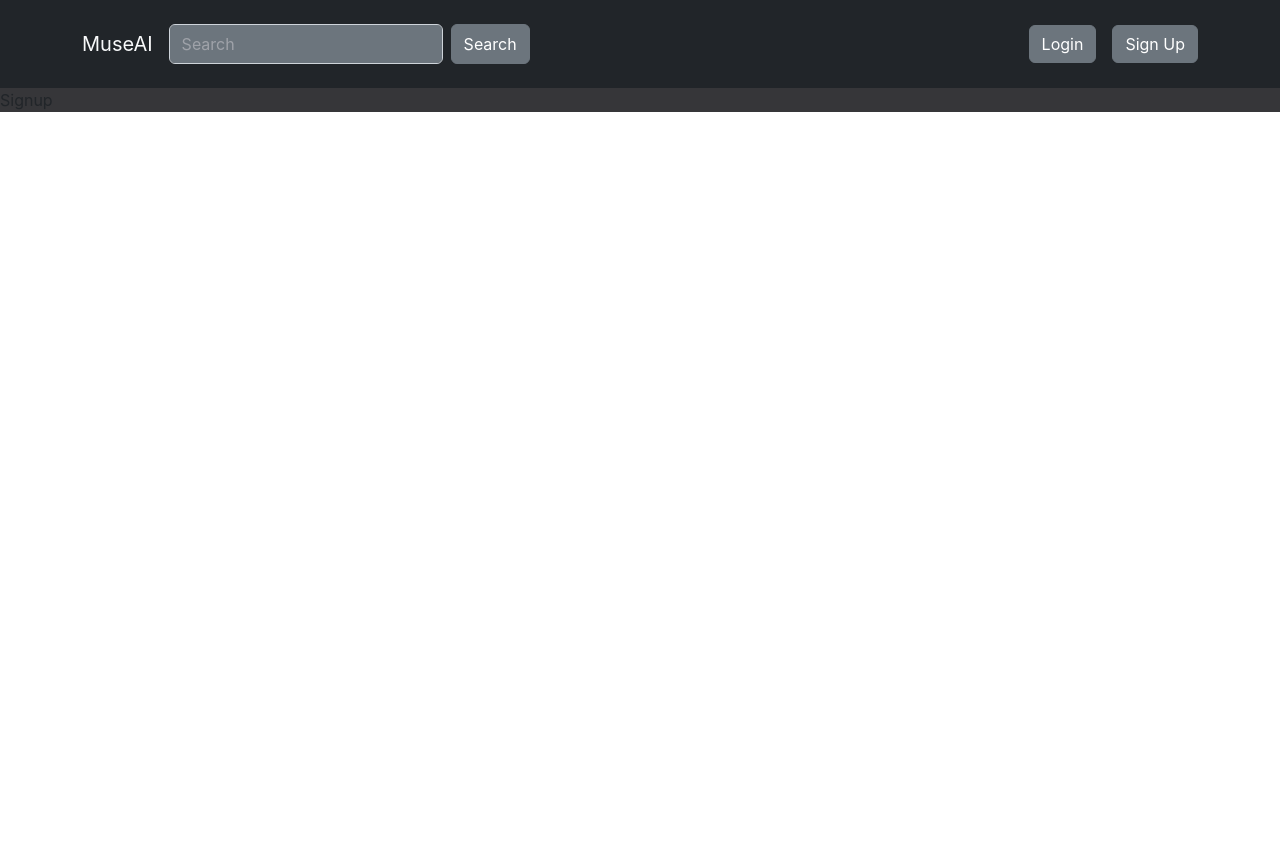
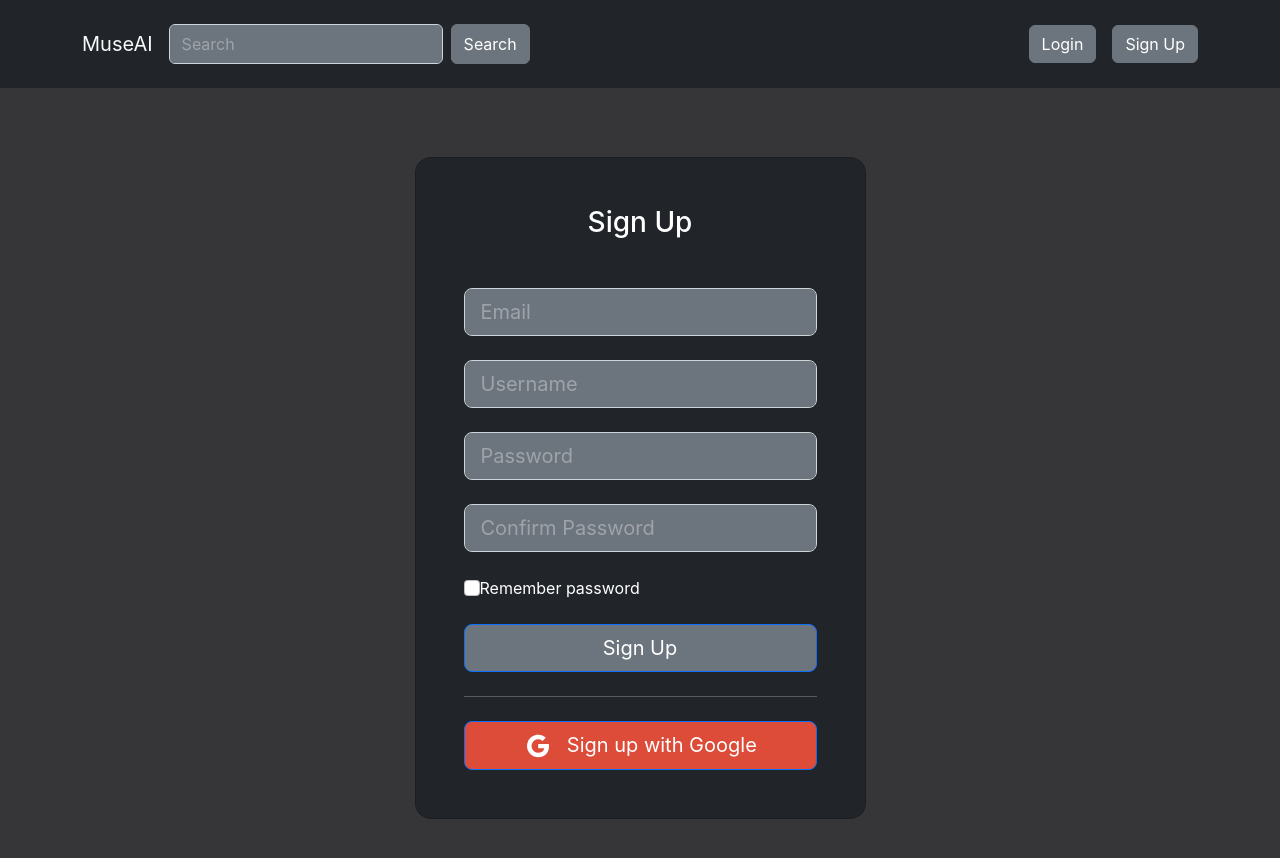
Before and after one commit to ShoggyR79/MuseAI, a React (Create React App) app in the folder museai_frontend/: page /signup in a window 1280 px wide. Shown: the top 858 px of the page. Before the commit the page ends 800 px from the top, so only its background shows below. Built offline with nearby package versions, Linux system fonts and the light colour scheme.

Commit message:
login and signup

```diff
--- a/museai_frontend/src/Pages/Login.js
+++ b/museai_frontend/src/Pages/Login.js
@@ -1,11 +1,44 @@
 import Navbar from '../components/Navbar';
+import {AiOutlineGoogle} from "react-icons/ai";
 
 const Login = () => {
     console.log('login')
     return (
         <div>
-            <Navbar/>
-            <p>Login</p>
+            <Navbar />
+            <section className="vh-100" style={{ backgroundColor: '#363639' }}>
+                <div className="container py-5 h-100">
+                    <div className="row d-flex justify-content-center align-items-center h-100">
+                        <div className="col-12 col-md-8 col-lg-6 col-xl-5">
+                            <div className="card shadow-2-strong bg-dark" style={{ borderRadius: '1rem' }}>
+                                <div className="card-body p-5 text-center">
+                                    <h3 className="mb-5" style={{fontWeight: '550', color: 'white'}}>Login</h3>
+                                    <div className="form-outline mb-4">
+                                        <input type="email" id="typeEmailX-2" className="form-control form-control-lg bg-secondary" placeholder='Email'/>
+
+                                    </div>
+                                    <div className="form-outline mb-4">
+                                        <input type="password" id="typePasswordX-2" className="form-control form-control-lg bg-secondary" placeholder='Password'/>
+
+                                    </div>
+                                    {/* Checkbox */}
+                                    <div className="form-check d-flex justify-content-start mb-4">
+                                        <input className="form-check-input ml3" type="checkbox" defaultValue id="form1Example3" />
+                                        <label className="form-check-label me3" htmlFor="form1Example3" style={{color: 'white'}}> Remember password </label>
+                                    </div>
+                                    <button className="btn btn-primary btn-lg btn-block bg-secondary" type="submit" style={{width: '100%'}}>Login</button>
+                                    <hr className="my-4" style={{color: 'white'}}/>
+                                    <button className="btn btn-lg btn-block btn-primary" style={{ backgroundColor: '#dd4b39' ,width:'100%', height: '15%'}} type="submit"><AiOutlineGoogle size={30} style={{verticalAlign: 'middle'}} className="fab fa-google me-2"/> Sign in with Google</button>
+                                </div>
+                            </div>
+                        </div>
+                    </div>
+                </div>
+            </section>
+
+
+
+
         </div>
 
     )
--- a/museai_frontend/src/Pages/Signup.js
+++ b/museai_frontend/src/Pages/Signup.js
@@ -1,10 +1,47 @@
 import Navbar from '../components/Navbar';
+import {AiOutlineGoogle} from "react-icons/ai";
 
 const Signup = () => {
     return (
         <div>
             <Navbar/>
-            <p>Signup</p>
+            <section className="vh-100" style={{ backgroundColor: '#363639' }}>
+                <div className="container py-5 h-100">
+                    <div className="row d-flex justify-content-center align-items-center h-100">
+                        <div className="col-12 col-md-8 col-lg-6 col-xl-5">
+                            <div className="card shadow-2-strong bg-dark" style={{ borderRadius: '1rem' }}>
+                                <div className="card-body p-5 text-center">
+                                    <h3 className="mb-5" style={{fontWeight: '550', color: 'white'}}>Sign Up</h3>
+                                    <div className="form-outline mb-4">
+                                        <input type="email" id="typeEmailX-2" className="form-control form-control-lg bg-secondary" placeholder='Email'/>
+
+                                    </div>
+                                    <div className="form-outline mb-4">
+                                        <input type="text" id="typeEmailX-2" className="form-control form-control-lg bg-secondary" placeholder='Username'/>
+
+                                    </div>
+                                    <div className="form-outline mb-4">
+                                        <input type="password" id="typePasswordX-2" className="form-control form-control-lg bg-secondary" placeholder='Password'/>
+
+                                    </div>
+                                    <div className="form-outline mb-4">
+                                        <input type="password" id="typePasswordX-2" className="form-control form-control-lg bg-secondary" placeholder='Confirm Password'/>
+
+                                    </div>
+                                    {/* Checkbox */}
+                                    <div className="form-check d-flex justify-content-start mb-4">
+                                        <input className="form-check-input ml3" type="checkbox" defaultValue id="form1Example3" />
+                                        <label className="form-check-label me3" htmlFor="form1Example3" style={{color: 'white'}}> Remember password </label>
+                                    </div>
+                                    <button className="btn btn-primary btn-lg btn-block bg-secondary" type="submit" style={{width: '100%'}}>Sign Up</button>
+                                    <hr className="my-4" style={{color: 'white'}}/>
+                                    <button className="btn btn-lg btn-block btn-primary" style={{ backgroundColor: '#dd4b39' ,width:'100%', height: '15%'}} type="submit"><AiOutlineGoogle size={30} style={{verticalAlign: 'middle'}} className="fab fa-google me-2"/> Sign up with Google</button>
+                                </div>
+                            </div>
+                        </div>
+                    </div>
+                </div>
+            </section>
         </div>
 
     )
--- a/museai_frontend/src/components/Navbar.js
+++ b/museai_frontend/src/components/Navbar.js
@@ -13,7 +13,6 @@ export default function Navbar() {
             <div className="container">
                 <form className="d-flex justify-content-left">
                     <a className="navbar-brand text-light" style={{cursor: 'pointer'}} onClick={()=>navigate('/')}>MuseAI</a>
-
                     <input className="form-control me-2 bg-secondary" type="search" placeholder="Search" aria-label="Search" />
                     <button className="btn btn-secondary" type="submit">Search</button>
                 </form>
```
